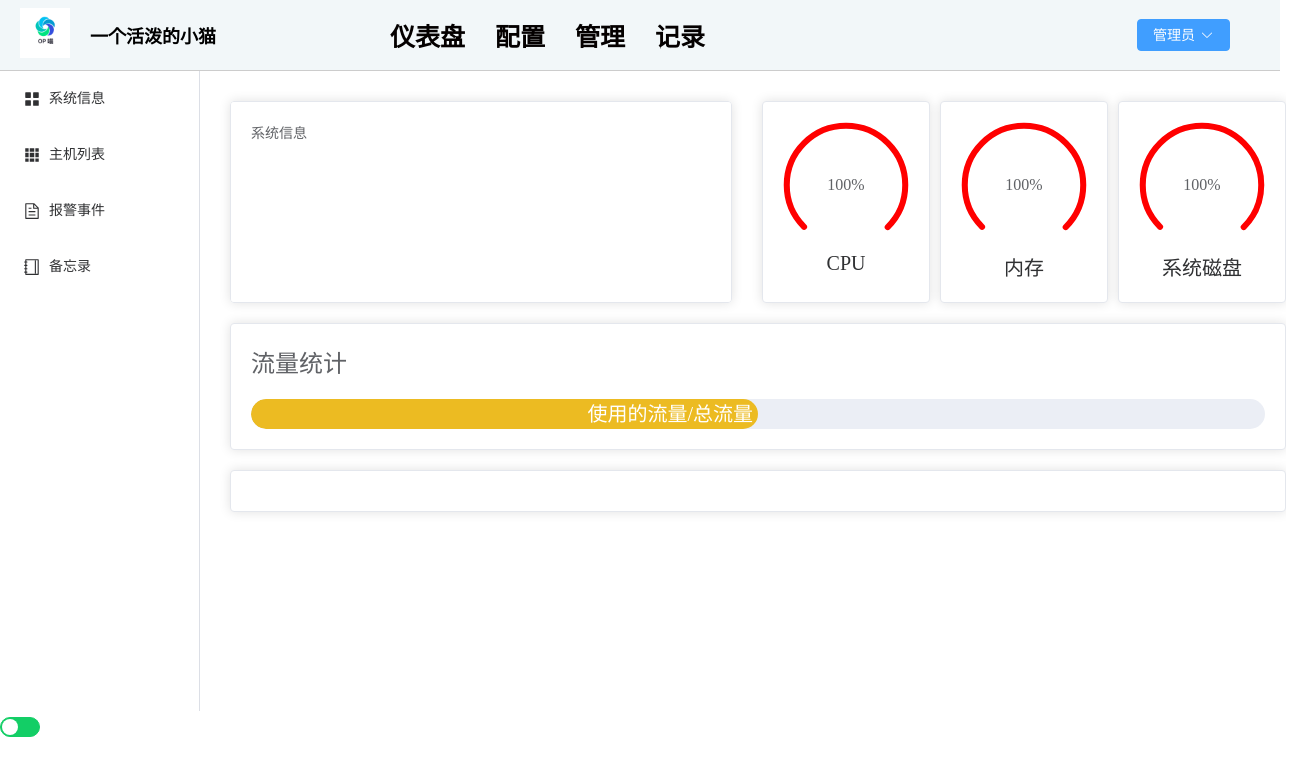
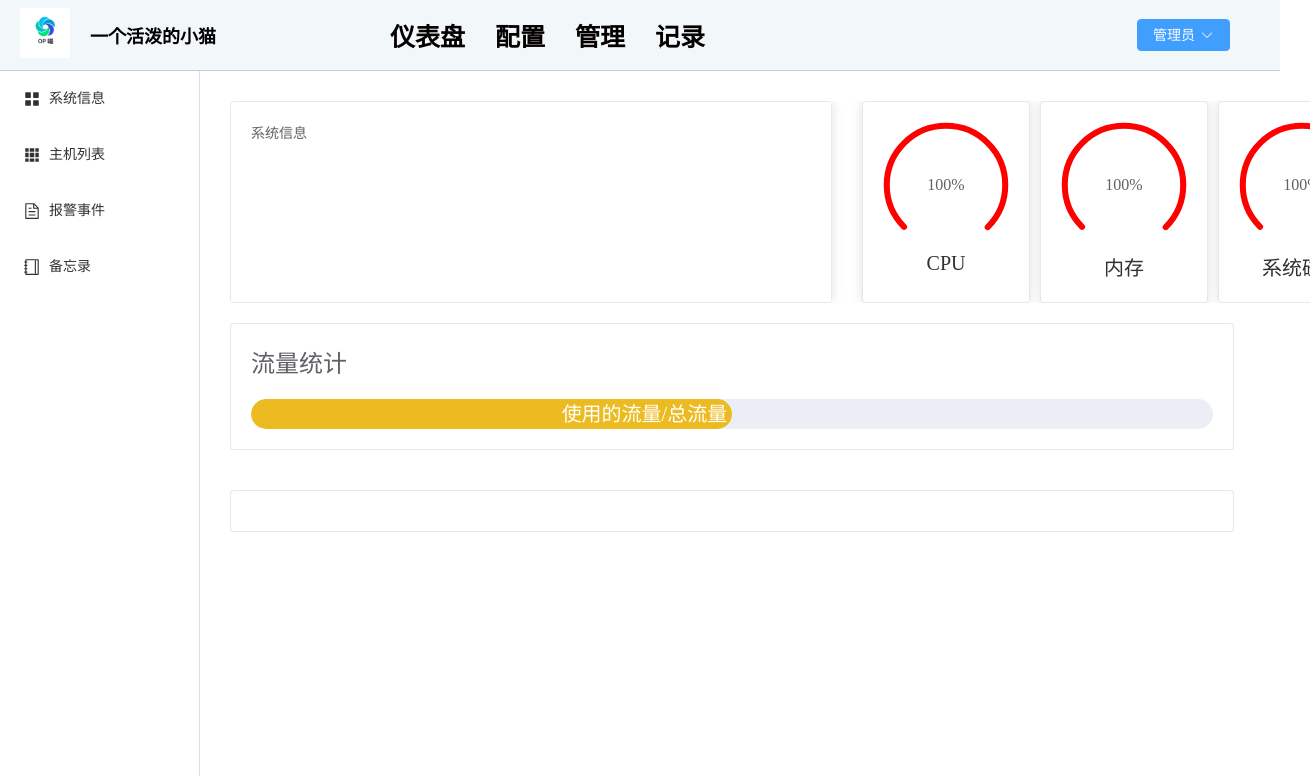
Before and after one commit to markjack9/op-pnale, a Vue app: page / in a window 1280 px wide. Shown: the top 776 px of the page, 1310 px wide, since content can reach past the window. Built offline with nearby package versions, Linux system fonts and the light colour scheme; sample sign-in values are in the browser's storage.

Commit message:
页面样式修改
1.增加头部演示优先级

```diff
--- a/src/app.vue
+++ b/src/app.vue
@@ -17,5 +17,6 @@ body{
   margin: 0;
   width: 100%;
   height: 100%;
+  overflow: hidden;
 }
 </style>
--- a/src/components/Dashboard.vue
+++ b/src/components/Dashboard.vue
@@ -1,5 +1,4 @@
 <template>
-
  <PublicHeader></PublicHeader>
 
     <div  class="left-rail">
@@ -28,8 +27,6 @@
           <template #title>备忘录</template>
         </el-menu-item>
       </el-menu>
-      <el-radio-group v-model="isCollapse">
-      </el-radio-group>
       <el-switch
           v-model="isCollapse"
           class="ml-2"
@@ -53,11 +50,15 @@
   position: absolute;
   display: flex;
   flex-direction: column;
+ height: calc(100% - 71px);
+  overflow: auto;
+  width: calc(100% - 200px);
 }
 .left-rail{
   top: 71px;
-  height: 80%;
+  height: calc(100% - 71px);
   position: absolute;
+  overflow: auto;
 }
 .el-menu-vertical-demo:not(.el-menu--collapse) {
   width:200px;
@@ -76,7 +77,7 @@
 
 </style>
 <script lang="ts" setup>
-import { ref,shallowRef } from 'vue'
+import {onMounted, ref, shallowRef} from 'vue'
 import PublicHeader from "./Header.vue"
 import SystemView from "../view/Dashboard/System-View.vue";
 import AlarmView from "../view/Dashboard/Alarm-View.vue";
@@ -93,6 +94,7 @@ const isCollapse = ref(false)
 
 const comId = shallowRef(SystemView)
 
+
 const onswitchviewback = (key:number) => {
   if (key === 1 ){
     comId.value = SystemView
@@ -104,9 +106,14 @@ const onswitchviewback = (key:number) => {
     comId.value = NoteBook
   }
 }
+let ifcolapse:boolean = isCollapse.value
+const leftif= () =>{
+  if (ifcolapse == true) {
+    console.log("隐藏左侧菜单栏")
+  }
+}
 const handleOpen = (key: string, keyPath: string[]) => {
  console.log(key,keyPath)
-
 }
 
 const handleClose = (key: string, keyPath: string[]) => {
--- a/src/components/Header.vue
+++ b/src/components/Header.vue
@@ -104,6 +104,7 @@ const handleCommand = (command:string) => {
   flex-flow: row;
   align-items: center;
   background-color: rgb(242, 247, 249);
+  z-index: 1000;
 }
 
 
--- a/src/view/Dashboard/System-View.vue
+++ b/src/view/Dashboard/System-View.vue
@@ -42,7 +42,7 @@
     </div>
   </div>
   <div class="progress-network">
-    <el-card >
+    <el-card class="progress-card">
       <div class="network-text" >
         <el-text class="network-text" size="large">流量统计</el-text>
       </div>
@@ -57,7 +57,7 @@
       </el-progress>
     </el-card >
   </div>
-  <div>
+  <div class="progress-network">
     <el-card>
 
     </el-card>
@@ -97,21 +97,25 @@ onMounted(() => {
 </script>
 
 <style scoped>
+.progress-card {
+}
 .progress-network{
   margin: 20px 20px 20px 0px;
   display: flex;
   flex-direction: column;
-  width: 100%;
+  overflow: auto;
+  width: 93%;
 }
 
 .g-card{
-  width: 500px;
+  width: 600px;
   height: 200px;
   overflow: auto;
 }
 .g-context-dashboard {
   display: flex;
   width: 100%;
+  overflow: auto;
 }
 .g-cadashboard {
   margin-left: 10px;
```
